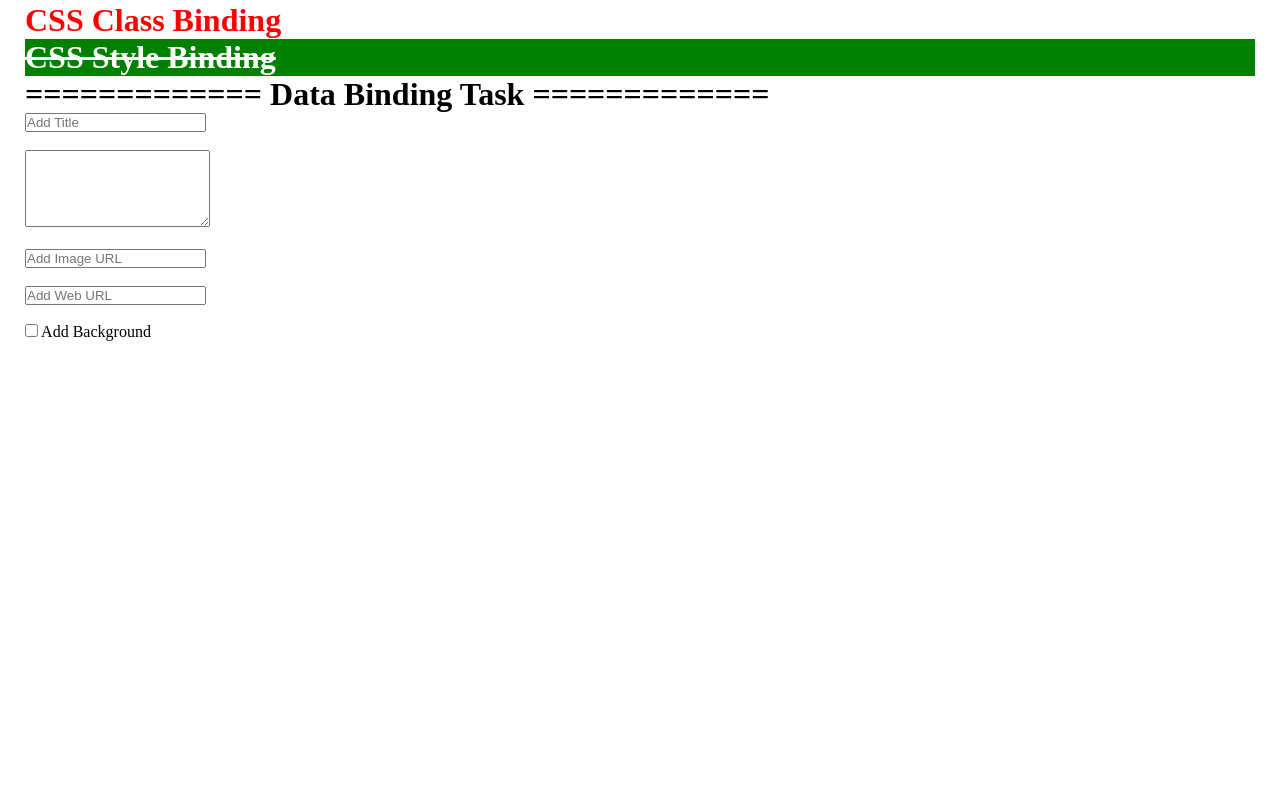
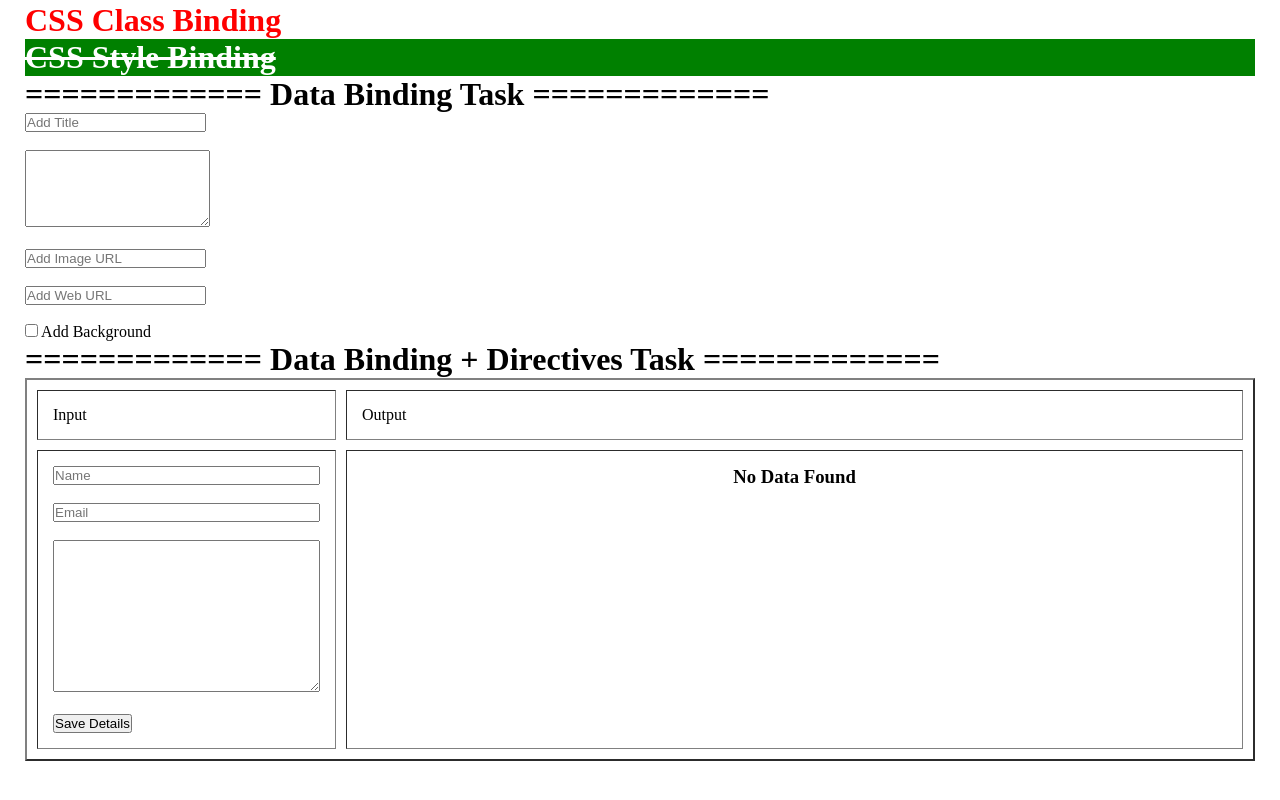
Before and after one commit to manishsajandasani/octacademy-angular, an Angular app: page / in a window 1280 px wide. Shown: the part 2080-2880 px from the top of the page. Before the commit the page ends 2716 px from the top, so only its background shows below. Built offline with nearby package versions, Linux system fonts and the light colour scheme.

Commit message:
Task: Data Binding + Directives

```diff
--- a/src/app/app.component.html
+++ b/src/app/app.component.html
@@ -68,7 +68,45 @@
   </div>
 </div>
 
+<h1>============= Data Binding + Directives Task =============</h1>
+<table border="2" cellspacing="10" style="width: 100%; table-layout: fixed;">
+  <tr>
+    <td style="padding: 15px; width: 25%;">Input</td>
+    <td style="padding: 15px;">Output</td>
+  </tr>
+  <tr>
+    <td style="padding: 15px;">
+      <input type="text" [(ngModel)] = 'directiveName' placeholder="Name" style="width: 100%;"> <br><br>
+      <input type="email" [(ngModel)] = 'directiveEmail' placeholder="Email" style="width: 100%;"><br><br>
+      <textarea cols="30" rows="10" [(ngModel)] = 'directiveAddress' style="width: 100%;"></textarea><br><br>
+      <button (click) = "saveDirectiveData()">Save Details</button>
+    </td>
+    <td style="padding: 15px; vertical-align: top;">
+      <table border="2" cellpadding="5" style="width: 100%;" *ngIf = "directiveArray.length > 0; else noData">
+        <tr style="text-align: center;">
+          <td>#</td>
+          <td>Name</td>
+          <td>Email</td>
+          <td>Address</td>
+          <td>Action</td>
+        </tr>
+        <tr *ngFor = 'let detail of directiveArray; let i = index' style="text-align: center;">
+          <td>{{ i + 1 }}</td>
+          <td>{{ detail.name }}</td>
+          <td style="word-break: break-all; width: 30%">{{ detail.email }}</td>
+          <td>{{ detail.address }}</td>
+          <td>
+            <button (click) = "delDirectiveArrayObj(i)">Delete</button>
+          </td>
+        </tr>
+      </table>
+    </td>
+  </tr>
+</table>
 
+<ng-template #noData>
+  <h3 style="text-align: center;">No Data Found</h3>
+</ng-template>
 
 
 
--- a/src/app/app.component.ts
+++ b/src/app/app.component.ts
@@ -89,4 +89,22 @@ export class AppComponent implements AfterViewInit {
     console.log($event);
     this.messageFromPostViaOutput = $event;
   }
+
+  // Task Data Binding + Directives
+  directiveName: string = "";
+  directiveEmail: string = "";
+  directiveAddress: string = "";
+  directiveArray: Array<any> = [];
+
+  saveDirectiveData() {
+    this.directiveArray.push({
+      name: this.directiveName,
+      email: this.directiveEmail,
+      address: this.directiveAddress,
+    });
+  }
+
+  delDirectiveArrayObj(index: number) {
+    this.directiveArray.splice(index, 1);
+  }
 }
```
